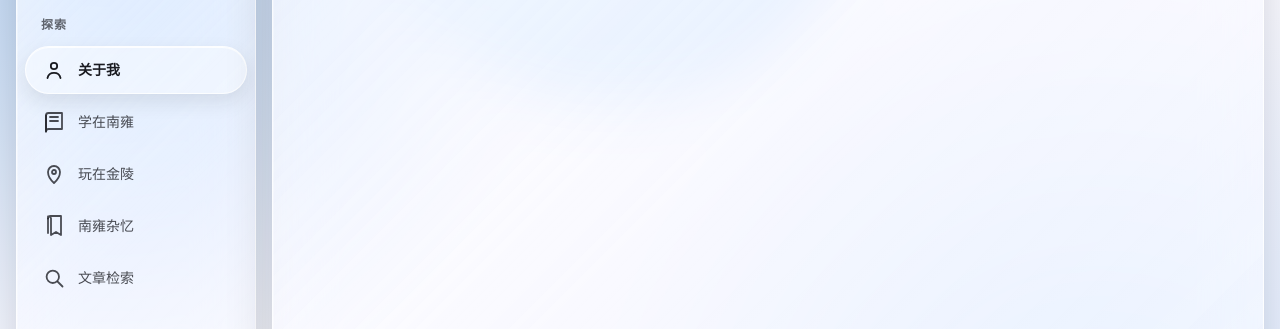
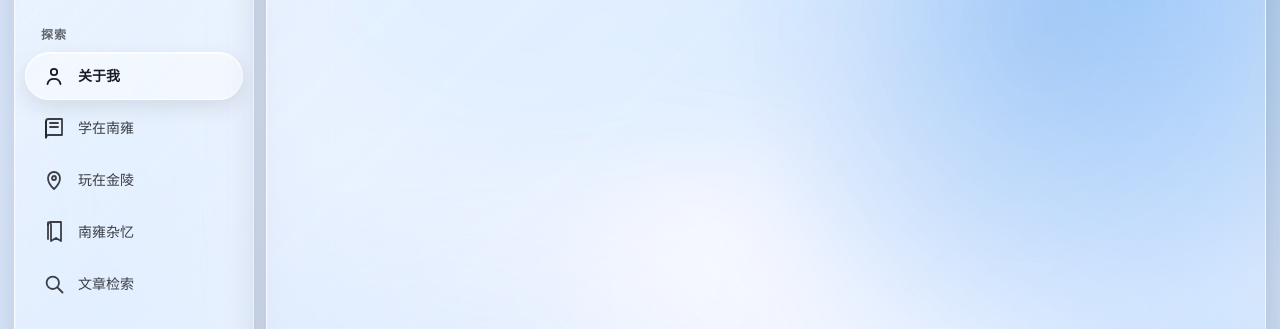
Before and after one commit to Mellow-Winds/MyBlog, a plain HTML site: page index.html in a window 1280 px wide. Shown: the part 126-455 px from the top of the page. Drawn offline with Linux system fonts and the light colour scheme.

Commit message:
fix: strengthen liquid glass materials

```diff
--- a/assets/css/style.css
+++ b/assets/css/style.css
@@ -4,13 +4,13 @@
   --surface: #F9F9FF;
   --ink: #1A1B21;
   --muted: rgba(26, 27, 33, .66);
-  --glass: rgba(249, 249, 255, .54);
-  --glass-strong: rgba(249, 249, 255, .72);
-  --glass-edge: rgba(255, 255, 255, .76);
-  --glass-shadow: 0 20px 48px rgba(26, 27, 33, .16),
-    inset 0 1px 0 rgba(255, 255, 255, .88),
-    inset 1px 0 0 rgba(255, 255, 255, .3);
-  --hover: rgba(255, 255, 255, .24);
+  --glass: rgba(249, 249, 255, .42);
+  --glass-strong: rgba(249, 249, 255, .58);
+  --glass-edge: rgba(255, 255, 255, .66);
+  --glass-shadow: 0 18px 42px rgba(20, 33, 43, .18),
+    inset 0 1px 0 rgba(255, 255, 255, .74),
+    inset 1px 0 0 rgba(255, 255, 255, .22);
+  --hover: rgba(255, 255, 255, .22);
   --ease: cubic-bezier(.2, 0, 0, 1);
   --space-1: 4px;
   --space-2: 8px;
@@ -44,14 +44,15 @@ body {
   isolation: isolate;
   display: grid;
   grid-template-columns: minmax(220px, 240px) minmax(0, 1fr);
-  gap: var(--space-4);
+  gap: var(--space-3);
   min-height: 100dvh;
-  padding: var(--space-4);
+  padding: 14px;
   overflow: hidden;
   color: var(--ink);
   background:
-    radial-gradient(circle at 8% 10%, rgba(74, 144, 217, .38), transparent 32%),
-    radial-gradient(circle at 86% 76%, rgba(211, 228, 253, .92), transparent 42%),
+    radial-gradient(circle at 88% 8%, rgba(74, 144, 217, .48), transparent 38%),
+    radial-gradient(circle at 8% 88%, rgba(211, 228, 253, .98), transparent 46%),
+    linear-gradient(128deg, rgba(211, 228, 253, .88), rgba(249, 249, 255, .96) 52%, rgba(74, 144, 217, .22)),
     var(--surface);
   font-family: -apple-system, BlinkMacSystemFont, "Segoe UI", "Microsoft YaHei", sans-serif;
   font-size: var(--text-base);
@@ -64,24 +65,25 @@ body::after {
   position: fixed;
   z-index: 0;
   display: block;
-  width: 40vw;
-  height: 40vw;
+  width: 44vw;
+  height: 44vw;
   border-radius: 50%;
   pointer-events: none;
   content: "";
-  filter: blur(8px);
+  filter: blur(42px);
+  opacity: .86;
 }
 
 body::before {
-  top: -22vw;
-  left: 28vw;
-  background: rgba(211, 228, 253, .82);
+  top: -20vw;
+  left: 24vw;
+  background: rgba(211, 228, 253, .78);
 }
 
 body::after {
-  right: -18vw;
-  bottom: -24vw;
-  background: rgba(74, 144, 217, .2);
+  right: -16vw;
+  bottom: -20vw;
+  background: rgba(74, 144, 217, .28);
 }
 
 a {
@@ -104,7 +106,7 @@ a:focus-visible {
   z-index: 1;
   border: 1px solid var(--glass-edge);
   background:
-    linear-gradient(135deg, rgba(255, 255, 255, .32), transparent 48%, rgba(255, 255, 255, .1)),
+    linear-gradient(135deg, rgba(255, 255, 255, .34), transparent 46%, rgba(255, 255, 255, .08)),
     var(--glass);
   box-shadow: var(--glass-shadow);
   -webkit-backdrop-filter: blur(28px) saturate(140%);
@@ -114,22 +116,27 @@ a:focus-visible {
 .sidebar,
 .main-stage {
   min-width: 0;
-  border-radius: var(--space-6);
+  border-radius: 20px;
 }
 
 .sidebar {
   display: flex;
   flex-direction: column;
-  height: calc(100dvh - var(--space-8));
-  padding: var(--space-4) var(--space-2) var(--space-3);
+  height: calc(100dvh - 28px);
+  padding: 0 10px var(--space-3);
   overflow: auto;
+  background:
+    linear-gradient(135deg, rgba(255, 255, 255, .28), transparent 46%, rgba(255, 255, 255, .06)),
+    rgba(249, 249, 255, .36);
+  -webkit-backdrop-filter: blur(32px) saturate(145%);
+  backdrop-filter: blur(32px) saturate(145%);
 }
 
 .brand {
   display: flex;
   align-items: center;
   gap: var(--space-3);
-  padding: var(--space-2) var(--space-3) var(--space-6);
+  padding: 28px 10px;
   border-bottom: 1px solid rgba(255, 255, 255, .54);
 }
 
@@ -170,15 +177,15 @@ a:focus-visible {
 .site-nav {
   display: grid;
   gap: var(--space-1);
+  margin-top: var(--space-4);
+}
+
+.site-nav-secondary {
   margin-top: var(--space-6);
 }
 
-.site-nav-secondary {
-  margin-top: var(--space-8);
-}
-
 .nav-caption {
-  padding: 0 var(--space-4) var(--space-2);
+  padding: 12px 16px 4px;
   color: var(--muted);
   font-size: var(--text-xs);
   font-weight: 600;
@@ -193,7 +200,7 @@ a:focus-visible {
   padding: 0 var(--space-4);
   border: 1px solid transparent;
   border-radius: 999px;
-  color: rgba(26, 27, 33, .78);
+  color: rgba(26, 27, 33, .84);
   font-size: var(--text-sm);
   font-weight: 500;
   transition: background 180ms var(--ease), border-color 180ms var(--ease), box-shadow 180ms var(--ease), transform 180ms var(--ease), color 180ms var(--ease);
@@ -211,7 +218,7 @@ a:focus-visible {
 
 .nav-link.is-active {
   border-color: rgba(255, 255, 255, .78);
-  background: rgba(255, 255, 255, .38);
+  background: rgba(255, 255, 255, .46);
   box-shadow: inset 0 1px 0 rgba(255, 255, 255, .78), 0 8px 20px rgba(26, 27, 33, .1);
   color: var(--ink);
   font-weight: 600;
@@ -231,7 +238,21 @@ a:focus-visible {
 }
 
 .main-stage {
-  height: calc(100dvh - var(--space-8));
+  height: calc(100dvh - 28px);
+  background:
+    linear-gradient(135deg, rgba(255, 255, 255, .22), transparent 46%, rgba(255, 255, 255, .06)),
+    rgba(249, 249, 255, .22);
+}
+
+.main-stage::before {
+  position: absolute;
+  inset: 0;
+  border-radius: inherit;
+  background:
+    radial-gradient(circle at 78% 18%, rgba(74, 144, 217, .2), transparent 32%),
+    radial-gradient(circle at 20% 82%, rgba(211, 228, 253, .54), transparent 38%);
+  pointer-events: none;
+  content: "";
 }
 
 @media (max-width: 767px) {
@@ -314,6 +335,10 @@ a:focus-visible {
     backdrop-filter: none;
   }
 
+  .main-stage::before {
+    display: none;
+  }
+
   .nav-link.is-active {
     border-color: var(--ink);
     background: var(--container);
@@ -327,4 +352,8 @@ a:focus-visible {
     background: var(--surface);
     box-shadow: none;
   }
+
+  .main-stage::before {
+    display: none;
+  }
 }
```
Also changed, not shown: devlog/alpha_plan.md (+8 -0 lines).
